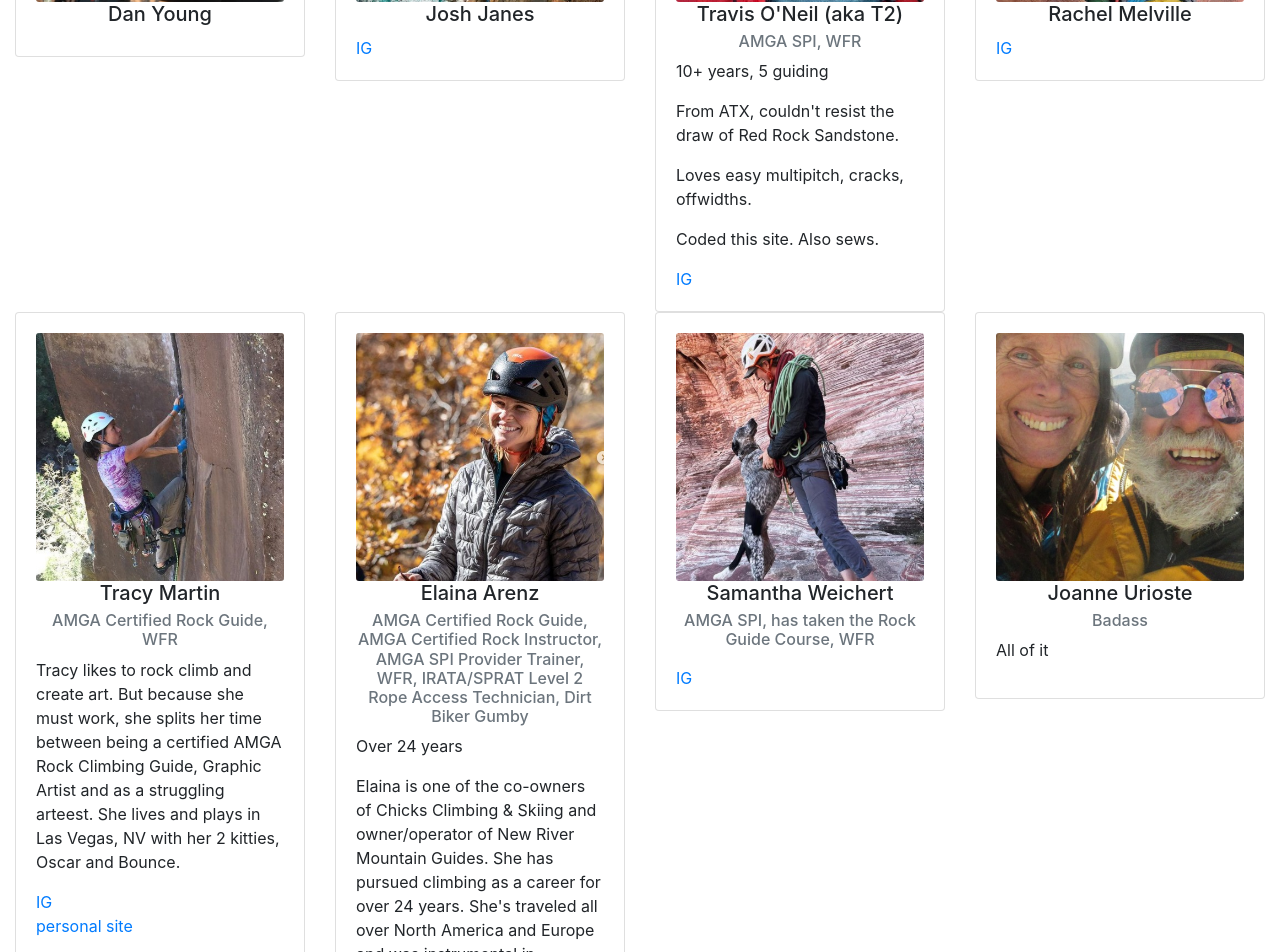
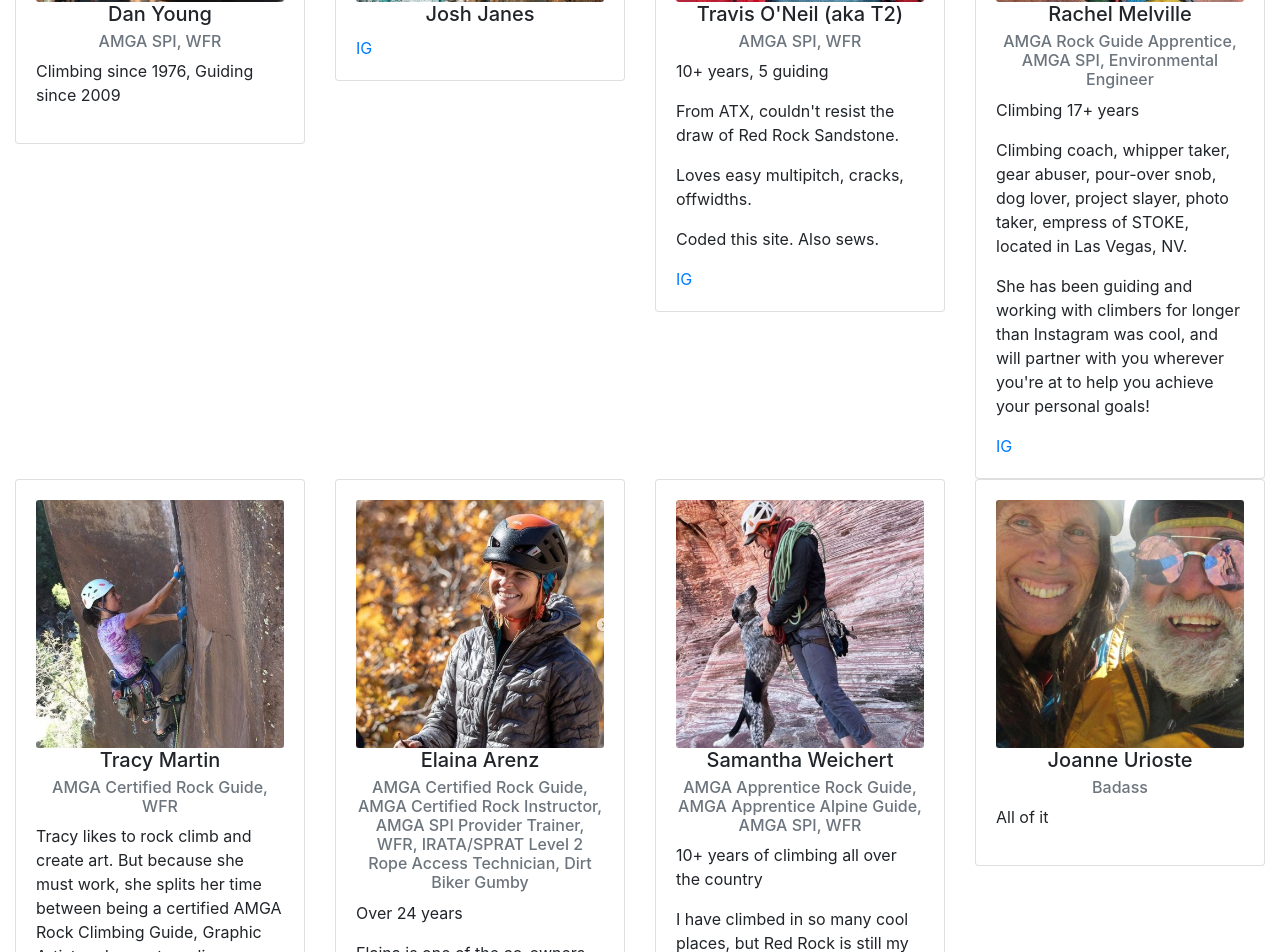
Before and after one commit to j-poneil/desert-rock-sports, a React (Create React App) app: page /guiding in a window 1280 px wide. Shown: the part 2720-3672 px from the top of the page. Built offline with nearby package versions, Linux system fonts and the light colour scheme; a web font is replaced by a local one.

Commit message:
filled out some bios a bit

```diff
--- a/src/components/data/guides.js
+++ b/src/components/data/guides.js
@@ -19,8 +19,8 @@ import Nathan from '../../img/RRCG/GuideBioImgs/Nathan_450w_450h.jpg';
 export const guides = [
     {
         name: "Dan Young",
-        certs: "",
-        exp: "",
+        certs: "AMGA SPI, WFR",
+        exp: "Climbing since 1976, Guiding since 2009",
         bio1: "",
         bio2: "",
         bio3: "",
@@ -55,10 +55,10 @@ export const guides = [
     },
     {
         name: "Rachel Melville",
-        certs: "",
-        exp: "",
-        bio1: "",
-        bio2: "",
+        certs: "AMGA Rock Guide Apprentice, AMGA SPI, Environmental Engineer",
+        exp: "Climbing 17+ years",
+        bio1: "Climbing coach, whipper taker, gear abuser, pour-over snob, dog lover, project slayer, photo taker, empress of STOKE, located in Las Vegas, NV.",
+        bio2: "She has been guiding and working with climbers for longer than Instagram was cool, and will partner with you wherever you're at to help you achieve your personal goals!",
         bio3: "",
         pic: Rachel,
         ig: "https://www.instagram.com/twincannons/",
@@ -91,11 +91,11 @@ export const guides = [
     },
     {
         name: "Samantha Weichert",
-        certs: "AMGA SPI, has taken the Rock Guide Course, WFR",
-        exp: "",
-        bio1: "",
-        bio2: "",
-        bio3: "",
+        certs: "AMGA Apprentice Rock Guide, AMGA Apprentice Alpine Guide, AMGA SPI, WFR",
+        exp: "10+ years of climbing all over the country",
+        bio1: "I have climbed in so many cool places, but Red Rock is still my favorite!",
+        bio2: "I'm a Kiwi!",
+        bio3: "I have the coolest dog ever, Barnacle!",
         pic: Samantha,
         ig: "https://www.instagram.com/sam.weich/",
         site: '',
@@ -159,7 +159,7 @@ export const guides = [
         pic: Adam,
         ig: "https://www.instagram.com/a.happensack/",
         site: '',
-        active: true
+        active: false
     },
     {
         name: "Danny Urioste",
```
